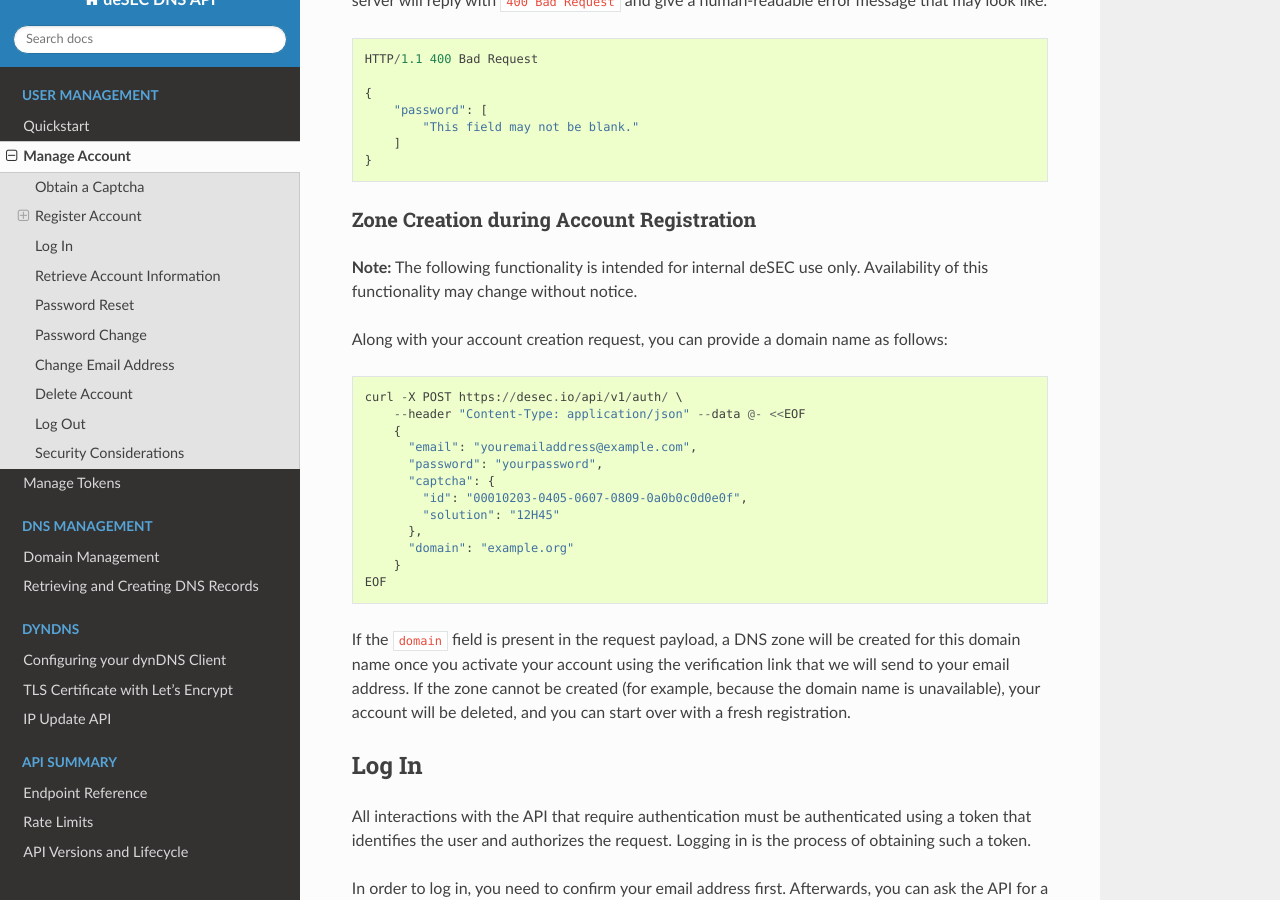
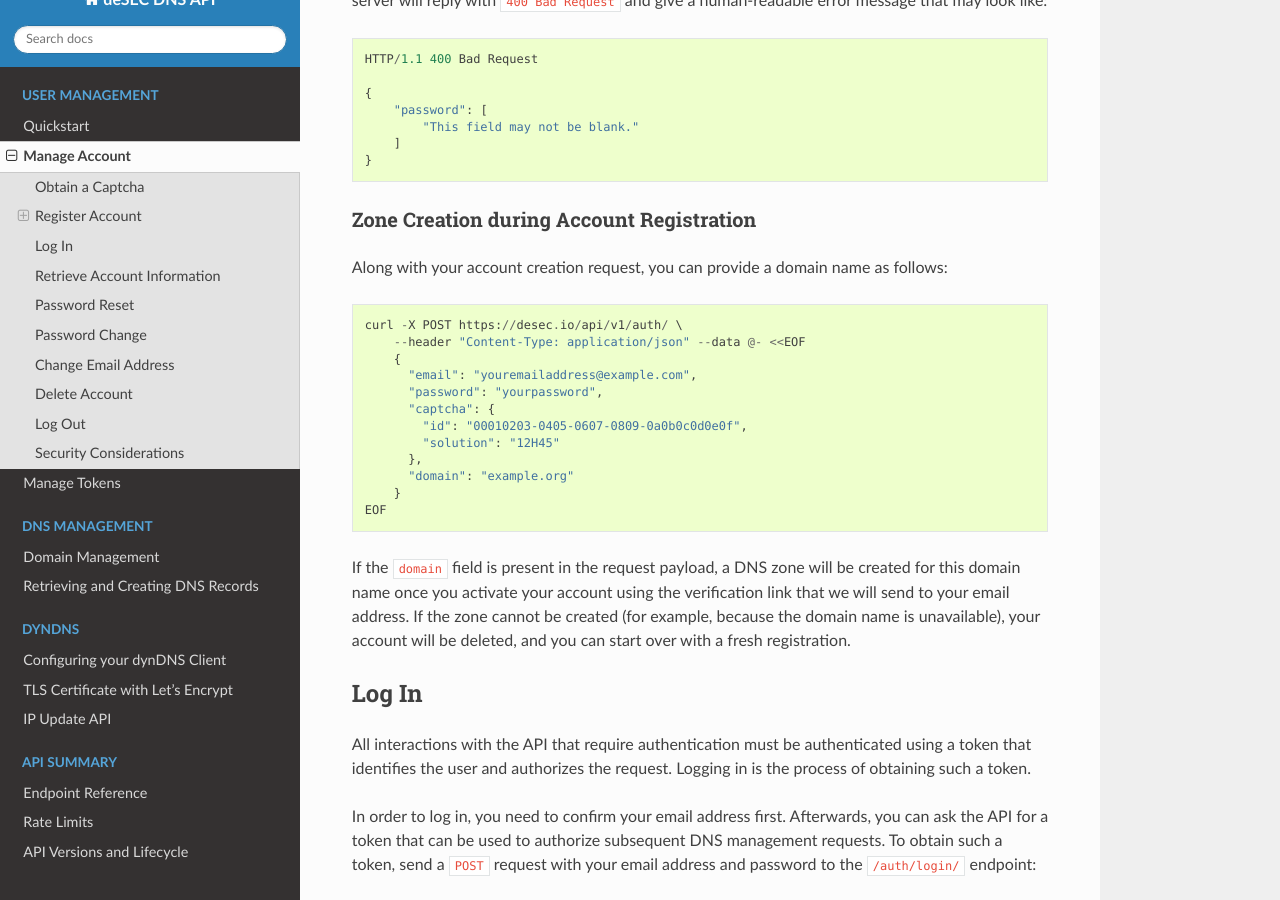
Before and after one commit to desec-io/desec-stack, a Sphinx documentation site: the page built from docs/auth/account.rst, in a window 1280 px wide and 900 px high, scrolled down 1723 px. Built offline with Sphinx 7.4.7 and the Read the Docs theme 2.0.0, drawn with Linux system fonts in a browser that asks for light colours.

Commit message:
fix(docs): make it official to pass a domain during sign-up
The functionality is used by Nextcloud VM and we're now officially
advertising it.

```diff
--- a/docs/auth/account.rst
+++ b/docs/auth/account.rst
@@ -102,9 +102,6 @@ human-readable error message that may look like::
 
 Zone Creation during Account Registration
 *****************************************
-
-**Note:** The following functionality is intended for internal deSEC use only.
-Availability of this functionality may change without notice.
 
 Along with your account creation request, you can provide a domain name as
 follows::
```
